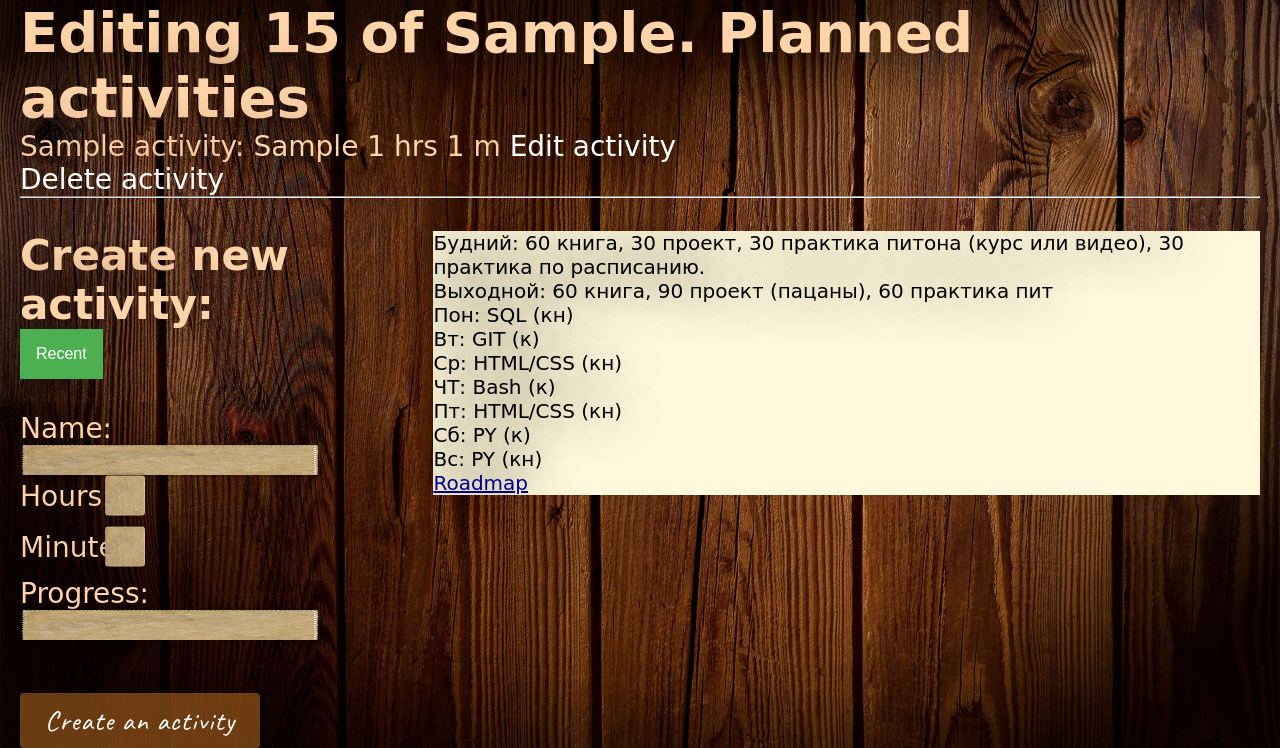
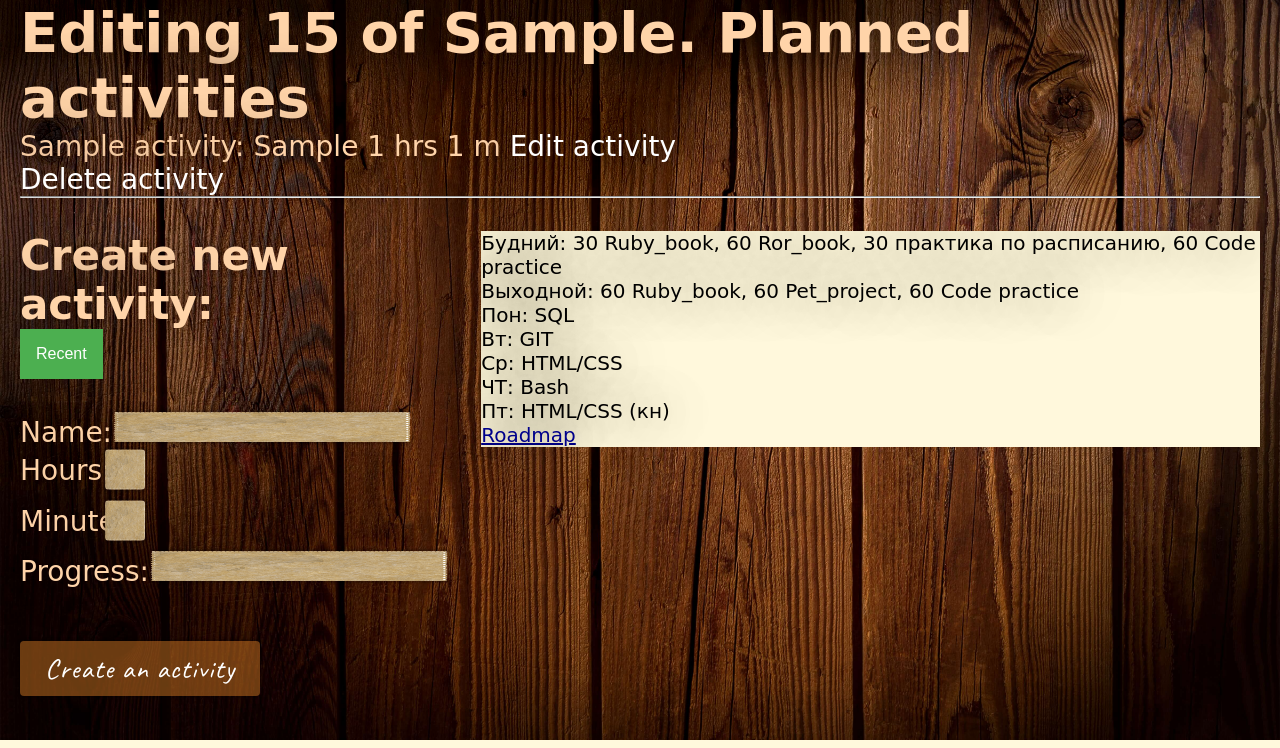
Before and after one commit to NikitaMasalkov/Microblog-on-Flask, a Flask app: page /edit_activities/1 in a window 1280 px wide. Shown: the part 60-808 px from the top of the page. Run offline with Flask 2, Linux system fonts and the light colour scheme; a user stored in the database is signed in; tables that the repository leaves empty hold one stand-in row (values such as "Sample post"); some libraries are stand-ins or nearby versions.

Commit message:
Switching to Ruby

```diff
--- a/app/__init__.py
+++ b/app/__init__.py
@@ -7,7 +7,7 @@
 from flask_sqlalchemy import SQLAlchemy
 
 app = Flask(__name__)
-app.config['SQLALCHEMY_DATABASE_URI'] = os.environ['DATABASE_URL']
+#app.config['SQLALCHEMY_DATABASE_URI'] = os.environ['DATABASE_URL']
 db = SQLAlchemy(app)
 app.config.from_object(Config)
 app.debug = True
--- a/app/templates/edit_activities.html
+++ b/app/templates/edit_activities.html
@@ -38,16 +38,14 @@
     </div>
     <div class="activities__right">
         <div class="schedule_remainder">
-            <p>Будний: 60 книга, 30 проект, 30 практика питона (курс или видео), 30 практика по расписанию. </p>
-            <p>Выходной: 60 книга, 90 проект (пацаны), 60 практика пит </p>
-            <p>Пон: SQL (кн) </p>
-            <p>Вт: GIT (к) </p>
-            <p>Ср: HTML/CSS (кн) </p>
-            <p>ЧТ: Bash (к) </p>
+            <p>Будний: 30 Ruby_book, 60 Ror_book, 30 практика по расписанию, 60 Code practice </p>
+            <p>Выходной: 60 Ruby_book, 60 Pet_project, 60 Code practice </p>
+            <p>Пон: SQL </p>
+            <p>Вт: GIT </p>
+            <p>Ср: HTML/CSS </p>
+            <p>ЧТ: Bash </p>
             <p>Пт: HTML/CSS (кн) </p>
-            <p>Сб: PY (к) </p>
-            <p>Вс: PY (кн) </p>
-            <p><a href="https://docs.google.com/document/d/1nNNXh5eflKcY1heYWfVFxOx97Yh1sY73tZifYXM5wxs">Roadmap</a></p>
+            <p><a href="https://docs.google.com/document/d/1-82Go49oNQZ1pchEThvz0-e0LNrh9xoyWGlucpGcXOY/edit">Roadmap</a></p>
         </div>
     </div>
 </div>
```
Also changed, not shown: app/app.db.
